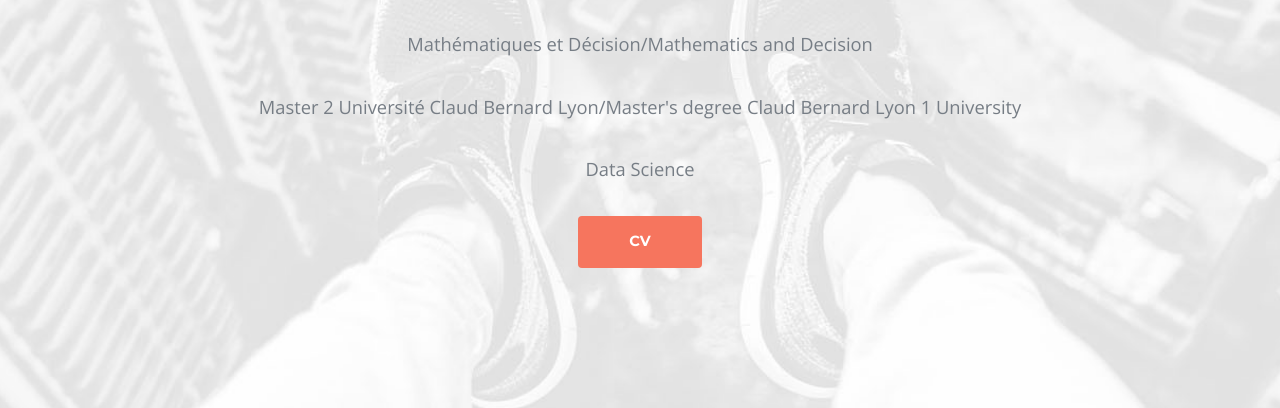
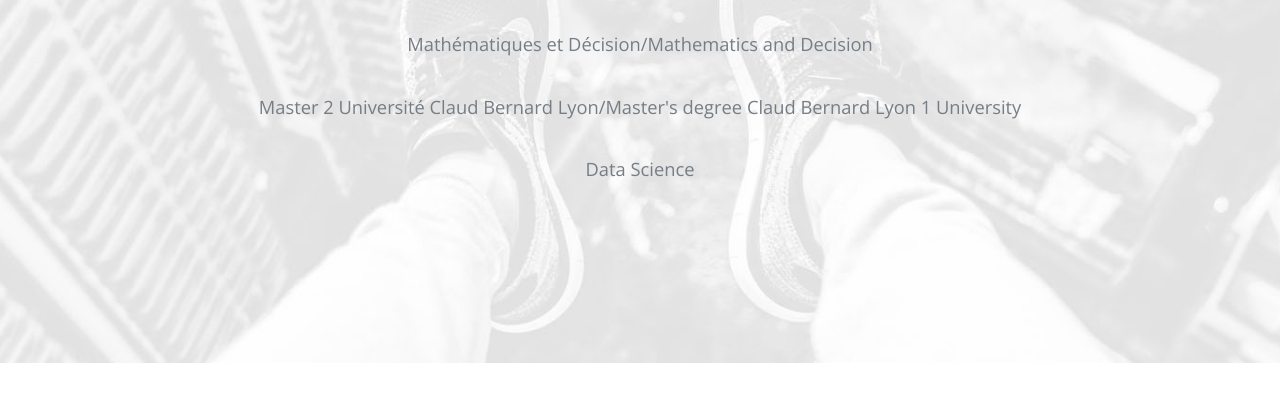
Before and after one commit to sarrme/sarrme.github.io, a plain HTML site: page index.html in a window 1280 px wide. Shown: the part 363-771 px from the top of the page. Drawn offline with nearby package versions, Linux system fonts and the light colour scheme.

Commit message:
Update index.html

```diff
--- a/index.html
+++ b/index.html
@@ -30,9 +30,6 @@
                     <p> Mathématiques et Décision/Mathematics and Decision </p>
                     <p>Master 2 Université Claud Bernard Lyon/Master's degree Claud Bernard Lyon 1 University</p>
                     <p>Data Science</p>
-					<ul class="actions">
-						<li><a href="#one" class="button scrolly">CV</a></li>
-					</ul>
 				</div>
 			</section>
 
@@ -41,6 +38,8 @@
 
 		<!-- Three -->
         <header class="align-center">
+		<br>
+		<br>
         <h1 >Certificats/Certificates</h1>
         </header>
 			<section id="three" class="wrapper">
```
